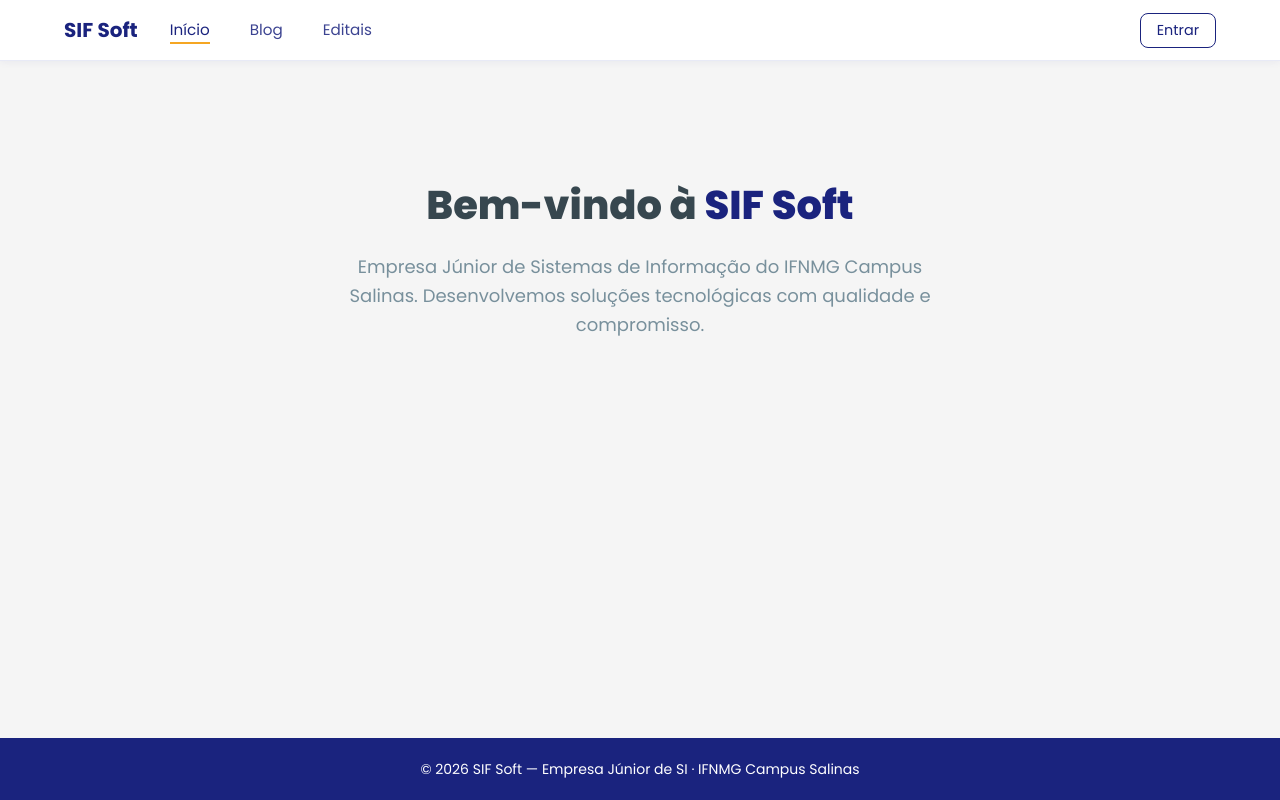
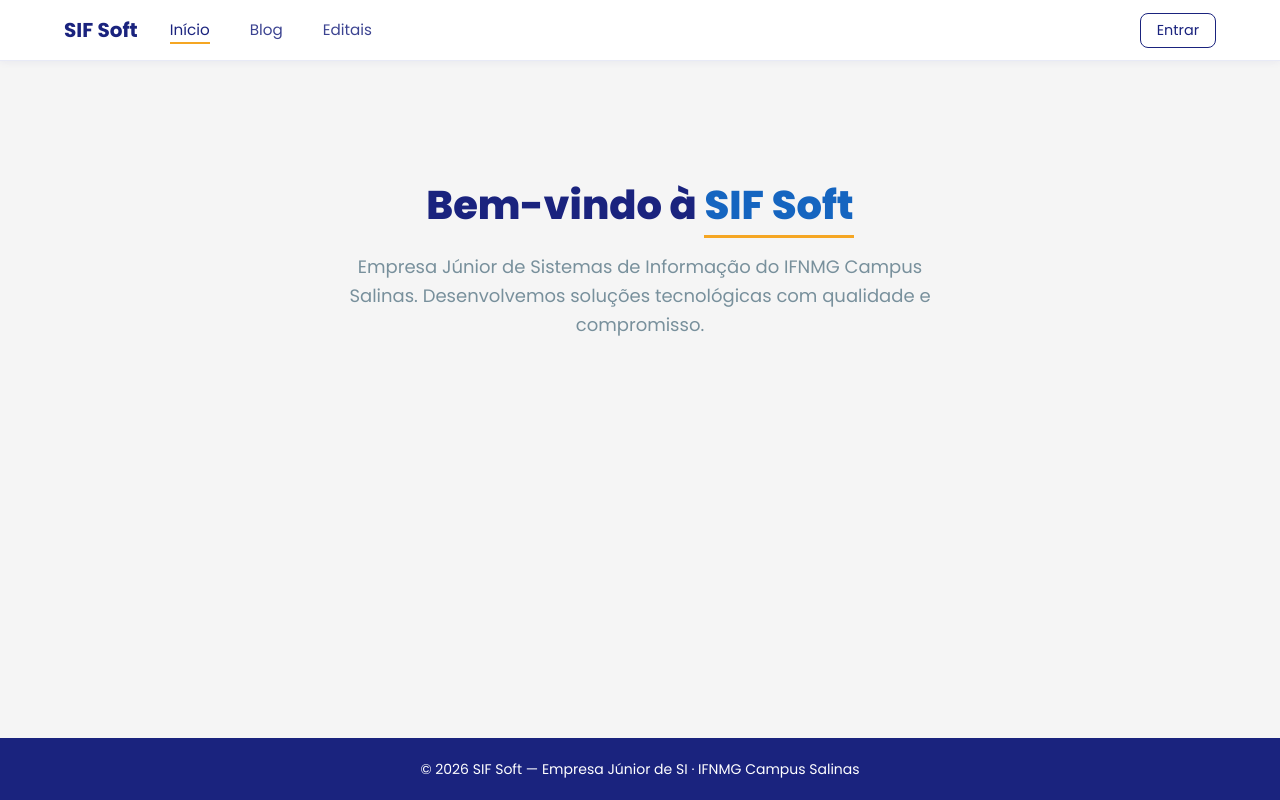
Before and after one commit to kprocha/site-web, a React (Vite) app: page / in a window 1280 px wide. Built offline with nearby package versions, Linux system fonts and the light colour scheme; no server answers.

Commit message:
Update colors and styles in Home.module.css

```diff
--- a/src/pages/home/Home.module.css
+++ b/src/pages/home/Home.module.css
@@ -6,16 +6,19 @@
 .title {
   font-size: 2.5rem;
   font-weight: 800;
+  color: #1a237e;
   margin-bottom: 1rem;
 }
 
 .title span {
-  color: var(--color-primary);
+  color: #1565c0;
+  border-bottom: 3px solid #f5a623;
+  padding-bottom: 2px;
 }
 
 .subtitle {
   font-size: 1.125rem;
-  color: var(--color-text-muted);
+  color: #78909c;
   max-width: 600px;
   margin: 0 auto;
 }
```
